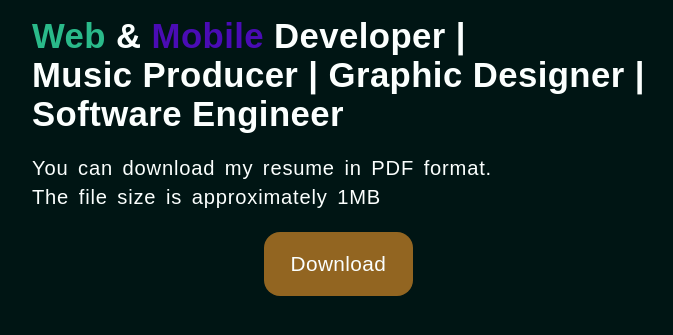
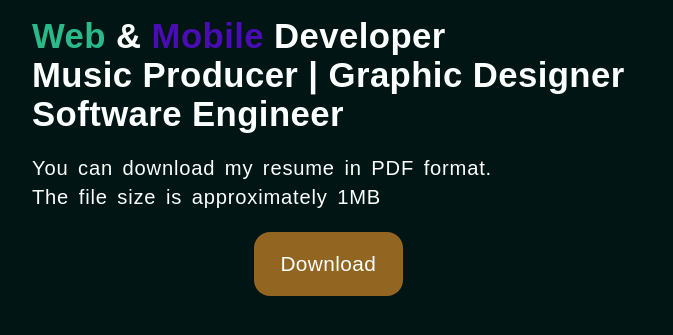
Before and after one commit to Femabras/portfolio, a plain HTML site: page index.html in a window 1280 px wide. Shown: the part 849-1184 px from the top of the page, without its empty margins (32-705 px from the left). Drawn offline with Linux system fonts and the light colour scheme.

Commit message:
Update index.html
Reducing white spaces

```diff
--- a/index.html
+++ b/index.html
@@ -34,7 +34,7 @@
             <div class="welcome-section-container">
                 <h1 class="header-text-color">Fernando Brás</h1>
                 <h2 class="welcome-section-h2 header-text-color">
-                    <span class="green">Web</span> & <span class="blue">Mobile </span>Developer | <br>Music Producer | Graphic Designer | <br>Software Engineer
+                    <span class="green">Web</span> & <span class="blue">Mobile </span>Developer<br>Music Producer | Graphic Designer<br>Software Engineer
                 </h2>
                 <p class="paragraph-bottom-padding header-text-color">You can download my resume in PDF format.<br> The file size is approximately 1MB</p>
                 <button>
```
